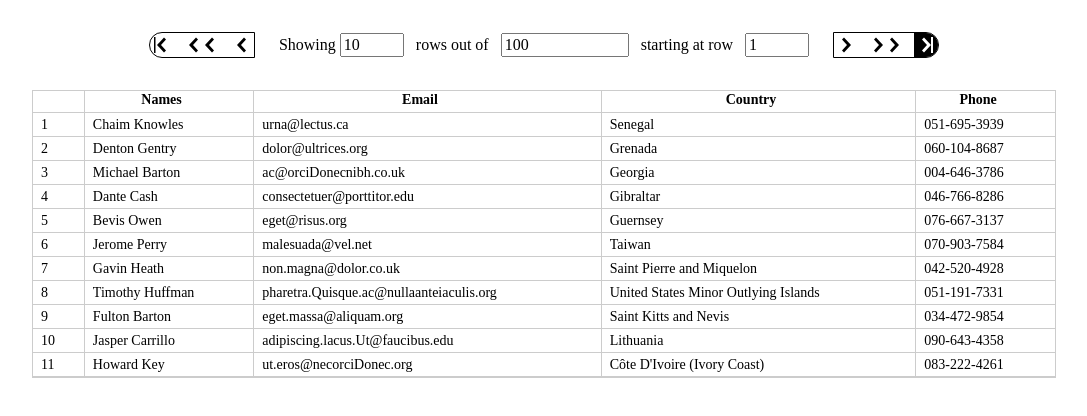
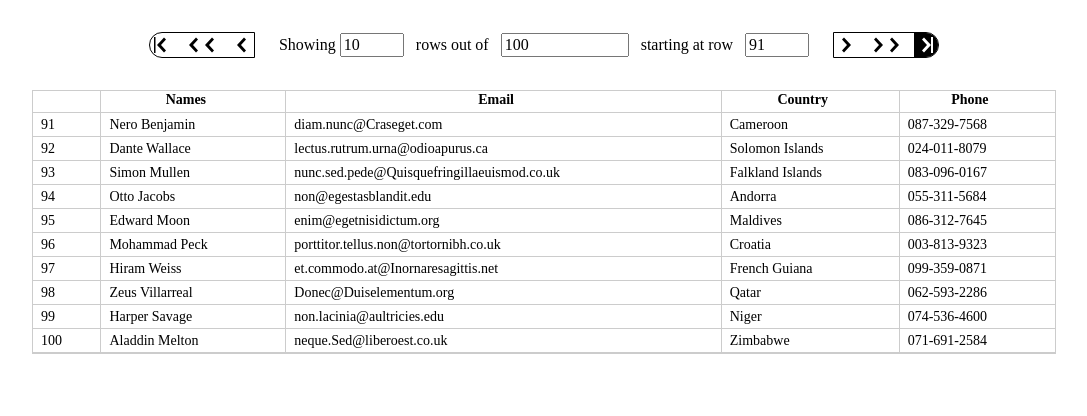
Before and after one commit to karagudisuma/generate-datatable-js, a website: page index.html in a window 1280 px wide. Both pictures are taken after a click on the link 1022 px from the left and 45 px from the top of the page. Shown: the whole page, without its empty margins (96-1183 px from the left). Drawn offline with nearby package versions, Linux system fonts and the light colour scheme.

Commit message:
Adding show last page event handler

```diff
--- a/index.html
+++ b/index.html
@@ -87,7 +87,7 @@
                             <path d="M12 1 L26 16 L12 31 L8 27 L18 16 L8 5 z"></path>
                         </svg>
                 </a>
-                <a href="#0" class="f5 no-underline black bg-animate hover-bg-black hover-white inline-flex items-center pa1 border-box br--right br4">
+                <a href="#0" id="lastPage" class="f5 no-underline black bg-animate hover-bg-black hover-white inline-flex items-center pa1 border-box br--right br4">
                     <svg class="w1" data-icon="chevronRight" viewBox="0 0 32 32" style="fill:currentcolor">
                         <title>LastPage Right</title>
                         <path d="M12 1 L26 16 L12 31 L8 27 L18 16 L8 5 z"></path>
--- a/js/eventHandler.js
+++ b/js/eventHandler.js
@@ -3,7 +3,17 @@ let tableBodyId = document.getElementById('table-body');
 let numRowsInTable = document.getElementById('numRowsInTable');
 let totalRowsInArr = document.getElementById('totalRowsInArr');
 let indexRowInTable = document.getElementById('indexRowInTable');
+let lastPage = document.getElementById('lastPage');
 let reportDataLength = reportData.data.length;
+
+lastPage.addEventListener("click", event => {
+    let numOfRowsValue = parseInt(numRowsInTable.value);
+    let totalRowsValue = parseInt(totalRowsInArr.value);
+    let rowsLeft = totalRowsValue % numOfRowsValue;
+    let startIndex = (rowsLeft == 0) ? (totalRowsValue - numOfRowsValue + 1) : (totalRowsValue - rowsLeft + 1);
+    indexRowInTable.value = parseInt(startIndex);
+    renderTableBody();
+});
 
 indexRowInTable.addEventListener("keydown", (event) => {
     //On enter press
@@ -59,10 +69,10 @@ function renderTableBody(){
     let tBody = "";
     let i;
     let data = reportData.data;
-    let startIndex = parseInt(indexRowInTable.value);
+    let startIndex = parseInt(indexRowInTable.value) - 1;
     let rowLength = parseInt(numRowsInTable.value);
-    rowLength = ((startIndex + rowLength) < reportDataLength) ? (rowLength + startIndex): (reportDataLength - startIndex + 1);
-    for(i = (startIndex - 1); i < rowLength; i++){
+    rowLength = ((startIndex + rowLength) <= reportDataLength) ? (rowLength + startIndex): reportDataLength;
+    for(i = startIndex; i < rowLength; i++){
         tBody += `<tr data-row-index=${i}>
                     <td class=" pr3 bb b--black-20 pl2">${data[i][0]}</td>
                     <td class=" pr3 bl bb b--black-20 pl2">${data[i][1]}</td>
```
